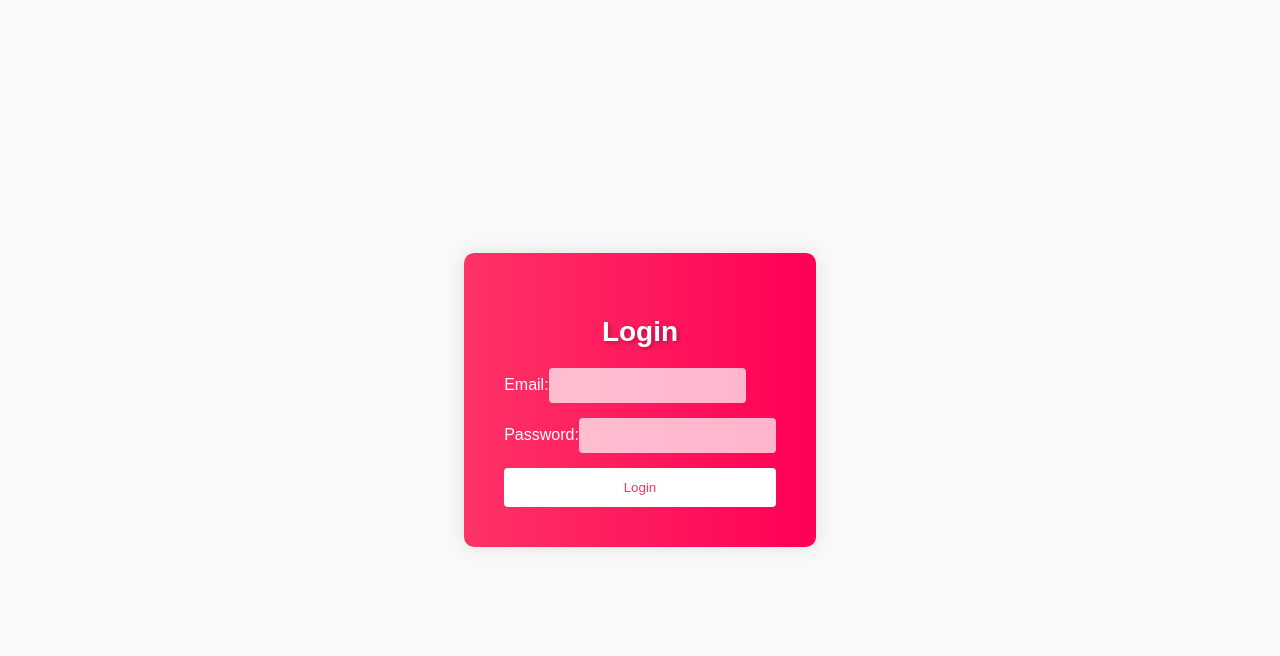
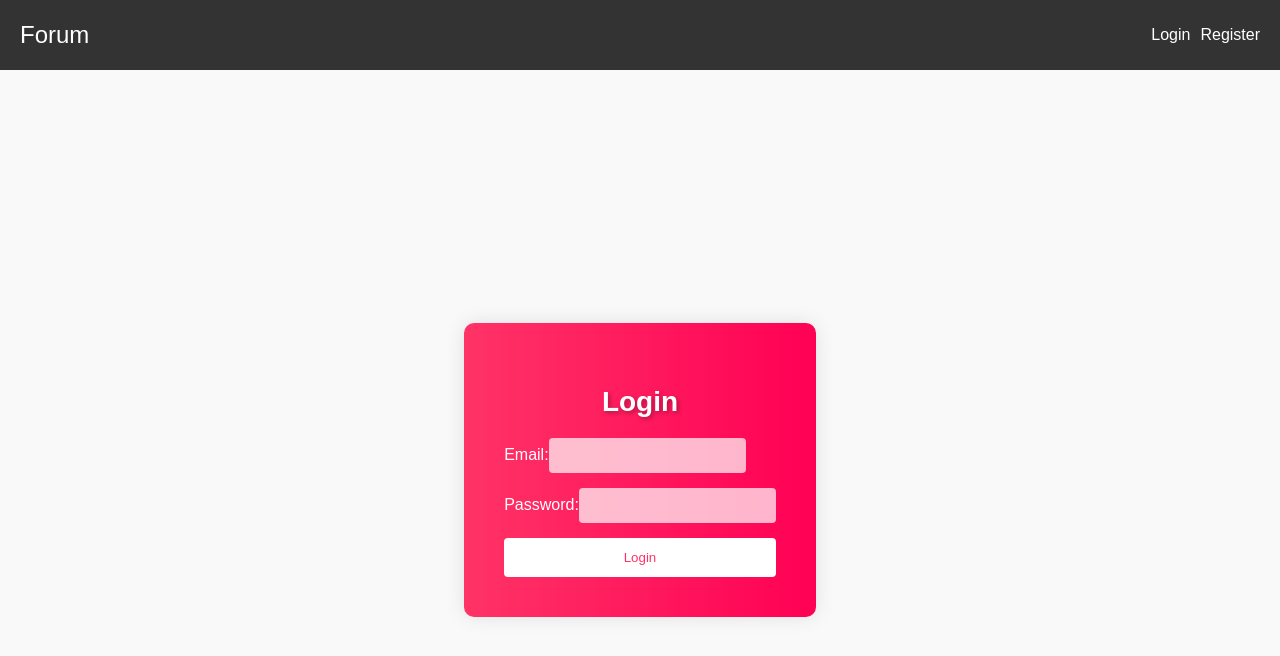
Before and after one commit to papilum/forum, a React (Create React App) app: page /login in a window 1280 px wide. Shown: the top 656 px of the page. Built offline with nearby package versions, Linux system fonts and the light colour scheme.

Commit message:
kreirana komponenta navbar

```diff
--- a/src/App.css
+++ b/src/App.css
@@ -79,3 +79,38 @@ body {
   align-items: center;
   height: 100vh;
 }
+
+
+.navbar {
+  background-color: #333;
+  color: #fff;
+  display: flex;
+  justify-content: space-between;
+  align-items: center;
+  padding: 10px 20px;
+}
+
+.logo a {
+  color: #fff;
+  font-size: 24px;
+  text-decoration: none;
+}
+
+.nav-links li {
+  display: inline;
+  margin-left: 10px;
+}
+
+.nav-links li:first-child {
+  margin-left: 0;
+}
+
+.nav-links a {
+  color: #fff;
+  text-decoration: none;
+  font-size: 16px;
+}
+
+.nav-links a:hover {
+  text-decoration: underline;
+}
--- a/src/App.js
+++ b/src/App.js
@@ -3,10 +3,11 @@ import './App.css';
 import Login from './Login';
 import { BrowserRouter as Router, Route, Routes } from 'react-router-dom';
 import Register from './Register';
+import Navbar from './Navbar';
 function App() {
   return (
     <Router>
-
+     <Navbar/>
       <Routes>
         <Route  path="/login" element={<Login></Login>} />
         <Route  path="/register" element={<Register></Register>} />
--- /dev/null
+++ b/src/Navbar.jsx
@@ -0,0 +1,22 @@
+import React from 'react';
+import { Link } from 'react-router-dom';
+
+const Navbar = () => {
+  return (
+    <nav className="navbar">
+      <div className="logo">
+        <Link to="/">Forum</Link>
+      </div>
+      <ul className="nav-links">
+        <li>
+          <Link to="/login">Login</Link>
+        </li>
+        <li>
+          <Link to="/register">Register</Link>
+        </li>
+      </ul>
+    </nav>
+  );
+};
+
+export default Navbar;
```
